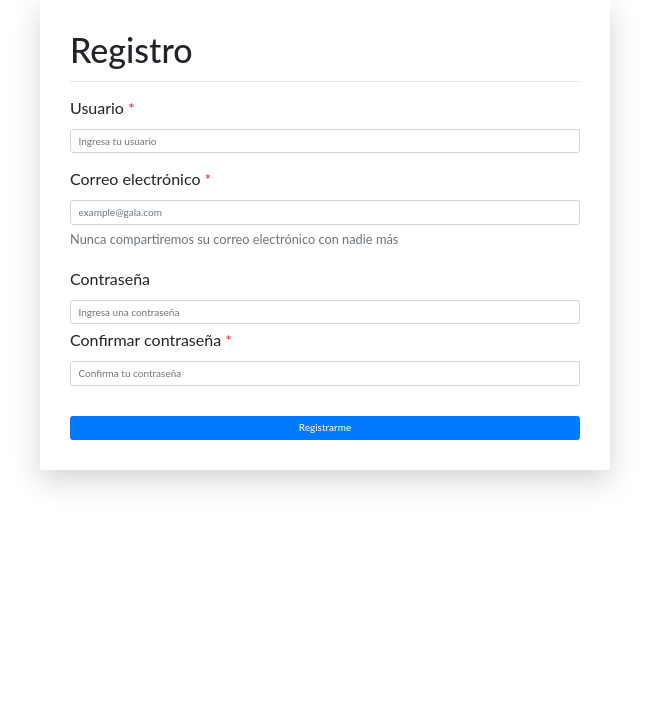
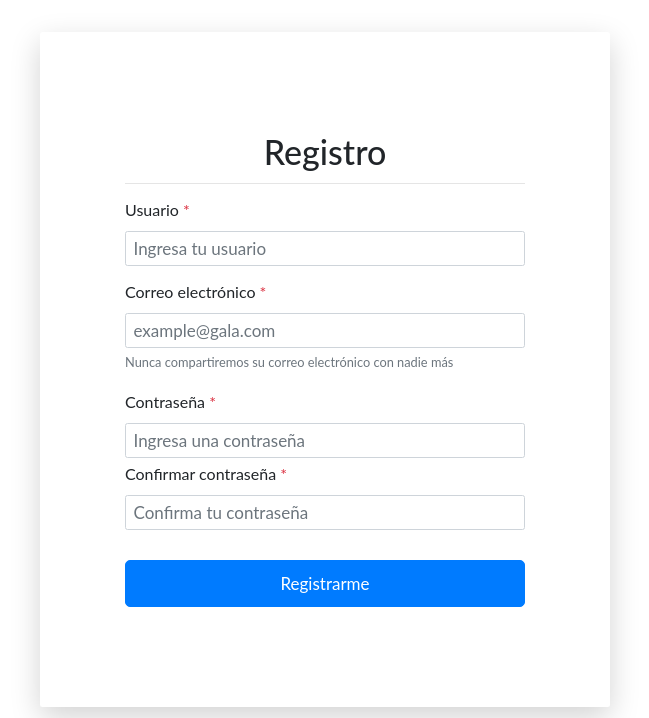
Before and after one commit to AbrahamFB/C-clea-Virtual, a PHP site: page /registro.php in a window 1280 px wide. Shown: the part 82-800 px from the top of the page, without its empty margins (315-964 px from the left). Run offline with PHP 8.4, Linux system fonts and the light colour scheme; some web fonts are replaced.

Commit message:
diseño LR

```diff
--- a/css/style.css
+++ b/css/style.css
@@ -1,7 +1,7 @@
 :root {
     --rosita       : #ef96f7;
     --anchoPantalla: 120rem;
-    --gris: #757575;
+    --gris         : #757575;
 }
 
 
@@ -78,11 +78,15 @@ ul {
 
 .contenido-centrado {
     max-width: 40rem;
-    margin: auto auto;
+    margin   : auto auto;
 }
 
 .centrar-texto {
     text-align: center;
+}
+
+.margin-tb {
+    margin: 7rem auto;
 }
 
 /* PARTICULARES */
@@ -109,7 +113,7 @@ p.descripcion-header {
 /* NAV-PRINCIPAL*/
 
 .logo-menu {
-    margin: 1rem 0;
+    margin    : 1rem 0;
     min-height: auto;
 }
 
@@ -125,7 +129,8 @@ p.descripcion-header {
 .redes-busqueda-tienda a {
     font-size: 2.3rem;
 }
-.nav-link{
+
+.nav-link {
     color: var(--gris);
 }
 
@@ -213,19 +218,18 @@ div.hero {
 }
 
 /* Login */
-.flex{
-    display: flex;
+.flex {
+    display        : flex;
     justify-content: center;
-    gap: .5rem;
+    gap            : .5rem;
 }
-.margin-top{
-    margin: 10rem auto;
-}
-.font-2rem{
+
+.font-2rem {
     font-size: 1.7rem;
 }
-.btn-modificado{
+
+.btn-modificado {
     border-radius: .5rem;
-    padding: 1rem 2rem;
-    width: 100%;
+    padding      : 1rem 2rem;
+    width        : 100%;
 }
--- a/registro.php
+++ b/registro.php
@@ -12,31 +12,34 @@ include("nav-bar_index.php");
 
 ?>
 <!-- FORM -->
+<br>
 <div class="container">
     <div class="row justify-content-center">
         <div class="col-6 p-5 bg-white shadow-lg rounded">
 
+            <div class="margin-tb contenido-centrado">
                 <form id="register-form" method="post">
-                <h2>Registro</h2>
+                    <h2 class="centrar-texto">Registro</h2>
                     <hr>
                     <div class="form-group">
                         <label for="nombre">Usuario</label>
-                    <input name="nombre" id="nombre" type="text" class="form-control" placeholder="Ingresa tu usuario">
+                        <input name="nombre" id="nombre" type="text" class="form-control font-2rem" placeholder="Ingresa tu usuario">
                     </div>
                     <div class="form-group">
                         <label for="correo">Correo electrónico</label>
-                    <input name="correo" id="correo" type="email" class="form-control" placeholder="example@gala.com">
+                        <input name="correo" id="correo" type="email" class="form-control font-2rem" placeholder="example@gala.com">
                         <small id="emailHelp" class="form-text text-muted">Nunca compartiremos su correo electrónico con nadie más</small>
                     </div>
                     <div class="form-group">
                         <label for="contrasena">Contraseña</label>
-                    <input name="contrasena" id="contrasena" type="password" class="form-control" placeholder="Ingresa una contraseña">
+                        <input name="contrasena" id="contrasena" type="password" class="form-control font-2rem" placeholder="Ingresa una contraseña">
                         <label for="passwordConfirm">Confirmar contraseña</label>
-                    <input name="confirm" id="confirm" type="password" class="form-control" placeholder="Confirma tu contraseña">
+                        <input name="confirm" id="confirm" type="password" class="form-control font-2rem" placeholder="Confirma tu contraseña">
                     </div>
-                <input type="submit" class="btn btn-primary btn-block mt-5" value="Registrarme">
+                    <input type="submit" class="btn btn-primary  font-2rem btn-block btn-modificado mt-5" value="Registrarme">
                 </form>
 
+            </div>
         </div>
     </div>
 </div>
@@ -47,5 +50,5 @@ include("nav-bar_index.php");
     // Validation Functions
     form.requireText("nombre", 5, 20, [" "], []);
     form.requireEmail("correo", 4, 30, [" "], []);
-    form.registerPassword("password", 6, 20, [" "], [], "confirm");
+    form.registerPassword("contrasena", 6, 20, [" "], [], "confirm");
 </script>
```
Also changed, not shown: login.php (+11 -15 lines). Lines whose indentation alone changed are shown as unchanged.
